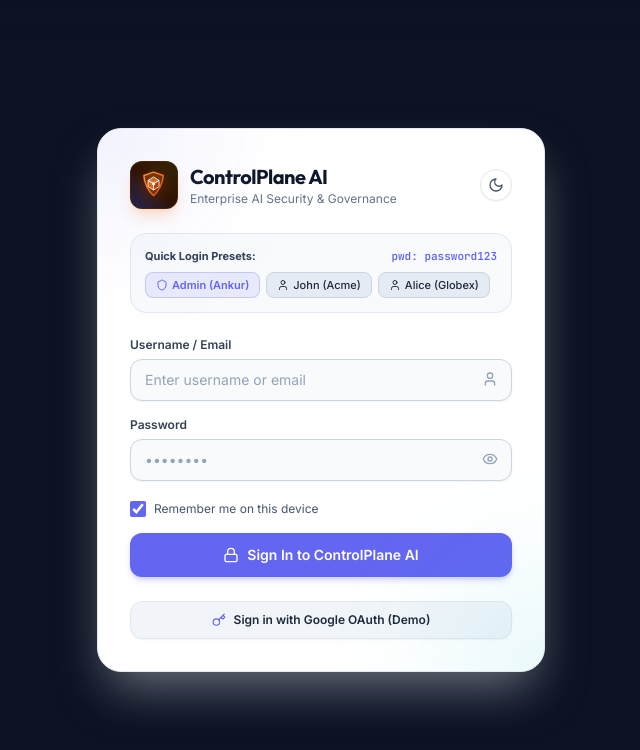
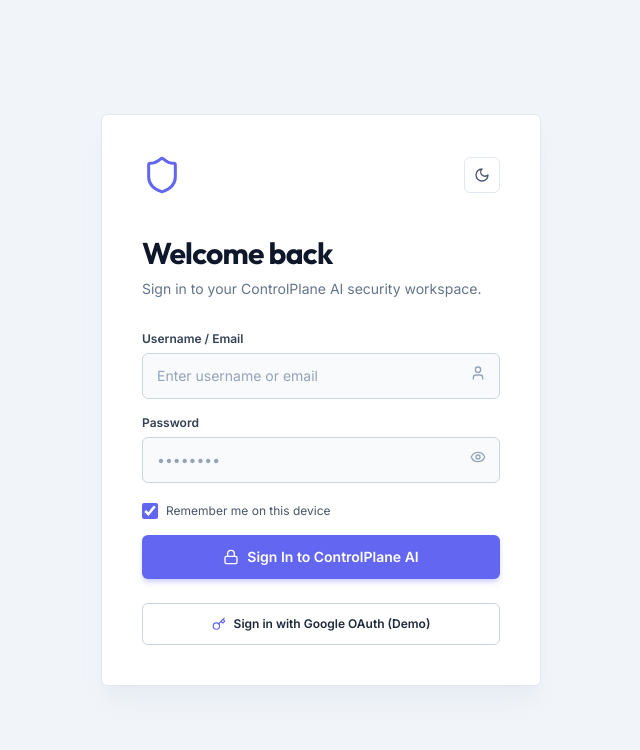
Before and after one commit to Ankur377823/ControlPlane-AI, a React (Vite) app in the folder frontend/: page / in a window 1280 px wide. Shown: the top 750 px of the page, without its empty margins (319-959 px from the left). Built offline with nearby package versions, Linux system fonts and the light colour scheme.

Commit message:
update login screen UI

```diff
--- a/frontend/src/components/modals/LoginScreen.jsx
+++ b/frontend/src/components/modals/LoginScreen.jsx
@@ -1,7 +1,6 @@
 import React, { useState } from 'react';
 import { useAuth } from '../../context/AuthContext';
 import { useTheme } from '../../context/ThemeContext';
-import { BrandLogo } from '../common/BrandLogo';
 import { Eye, EyeOff, Lock, User, Sun, Moon, Shield, Key } from 'lucide-react';
 
 export function LoginScreen() {
@@ -27,66 +26,25 @@
   };
 
   return (
-    <div className="fixed inset-0 z-50 flex items-center justify-center p-4 bg-slate-900/60 dark:bg-dark-900/80 backdrop-blur-xl animate-fade-in transition-colors">
-      <div className="w-full max-w-md bg-white dark:bg-dark-850 border border-slate-200 dark:border-slate-800 rounded-3xl p-6 sm:p-8 shadow-2xl shadow-slate-300/50 dark:shadow-black/80 relative overflow-hidden transition-colors">
-        {/* Subtle decorative glow */}
-        <div className="absolute -top-24 -left-24 w-48 h-48 bg-primary/10 dark:bg-primary/20 rounded-full blur-3xl pointer-events-none"></div>
-        <div className="absolute -bottom-24 -right-24 w-48 h-48 bg-accent-cyan/10 dark:bg-accent-cyan/15 rounded-full blur-3xl pointer-events-none"></div>
-
-        {/* Top Bar with Theme Toggle */}
-        <div className="flex items-center justify-between mb-6">
-          <div className="flex items-center gap-3">
-            <BrandLogo className="w-12 h-12 rounded-2xl" />
-            <div>
-              <h2 className="font-brand font-bold text-xl text-slate-900 dark:text-white tracking-tight">
-                ControlPlane AI
-              </h2>
-              <p className="text-xs text-slate-500 dark:text-slate-400">Enterprise AI Security & Governance</p>
-            </div>
-          </div>
+    <div className="fixed inset-0 z-50 flex items-center justify-center p-4 bg-slate-100 dark:bg-black transition-colors">
+      <div className="w-full max-w-[440px] bg-white dark:bg-dark-850 border border-slate-200 dark:border-slate-800 rounded-md p-8 sm:p-10 shadow-xl shadow-slate-200/60 dark:shadow-black/60 transition-colors">
+        <div className="flex items-center justify-between mb-10">
+          <Shield className="w-10 h-10 text-primary" strokeWidth={1.8} />
 
           <button
             onClick={toggleTheme}
-            className="w-8 h-8 rounded-full flex items-center justify-center border border-slate-200 dark:border-slate-700 bg-white dark:bg-slate-800/80 hover:bg-slate-100 dark:hover:bg-slate-700 text-slate-600 dark:text-slate-300 shadow-sm transition-colors"
+            className="w-9 h-9 rounded-md flex items-center justify-center border border-slate-200 dark:border-slate-700 bg-white dark:bg-dark-800 hover:bg-slate-50 dark:hover:bg-dark-700 text-slate-600 dark:text-slate-300 transition-colors"
             title={isDark ? 'Switch to light mode' : 'Switch to dark mode'}
           >
             {isDark ? <Sun className="w-4 h-4 text-slate-300" /> : <Moon className="w-4 h-4 text-slate-600" />}
           </button>
         </div>
 
-        {/* Preset Credential Chips */}
-        <div className="mb-6 p-3.5 rounded-2xl bg-slate-50 dark:bg-dark-900 border border-slate-200 dark:border-slate-800 text-xs text-slate-600 dark:text-slate-400 space-y-2">
-          <div className="flex items-center justify-between text-[11px] font-bold text-slate-700 dark:text-slate-300">
-            <span>Quick Login Presets:</span>
-            <span className="font-mono text-primary dark:text-accent-cyan">pwd: password123</span>
-          </div>
-          <div className="flex flex-wrap gap-1.5">
-            <button
-              type="button"
-              onClick={() => handleQuickFill('ankur@acme.com', 'password123')}
-              className="px-2.5 py-1 rounded-lg bg-primary/10 hover:bg-primary/20 border border-primary/25 text-primary dark:text-primary-light text-[11px] font-semibold transition-colors flex items-center gap-1"
-            >
-              <Shield className="w-3 h-3" />
-              <span>Admin (Ankur)</span>
-            </button>
-            <button
-              type="button"
-              onClick={() => handleQuickFill('john@acme.com', 'password123')}
-              className="px-2.5 py-1 rounded-lg bg-slate-200/80 hover:bg-slate-300 dark:bg-slate-800 dark:hover:bg-slate-700 border border-slate-300 dark:border-slate-700 text-slate-800 dark:text-slate-300 text-[11px] font-medium transition-colors flex items-center gap-1"
-            >
-              <User className="w-3 h-3" />
-              <span>John (Acme)</span>
-            </button>
-            <button
-              type="button"
-              onClick={() => handleQuickFill('alice@globex.com', 'password123')}
-              className="px-2.5 py-1 rounded-lg bg-slate-200/80 hover:bg-slate-300 dark:bg-slate-800 dark:hover:bg-slate-700 border border-slate-300 dark:border-slate-700 text-slate-800 dark:text-slate-300 text-[11px] font-medium transition-colors flex items-center gap-1"
-            >
-              <User className="w-3 h-3" />
-              <span>Alice (Globex)</span>
-            </button>
-          </div>
+        <div className="mb-8">
+          <h1 className="font-brand text-3xl font-bold text-slate-900 dark:text-white tracking-tight">Welcome back</h1>
+          <p className="text-sm text-slate-500 dark:text-slate-400 mt-2">Sign in to your ControlPlane AI security workspace.</p>
         </div>
+
 
         {/* Login Form */}
         <form onSubmit={handleSubmit} className="space-y-4">
@@ -101,7 +59,7 @@
                 onChange={(e) => setUsername(e.target.value)}
                 placeholder="Enter username or email"
                 required
-                className="w-full bg-slate-50 dark:bg-dark-900 border border-slate-300 dark:border-slate-700 rounded-xl px-3.5 py-2.5 text-sm text-slate-900 dark:text-white placeholder-slate-400 focus:outline-none focus:border-primary focus:ring-1 focus:ring-primary transition-colors shadow-sm"
+                className="w-full bg-slate-50 dark:bg-dark-900 border border-slate-300 dark:border-slate-700 rounded-md px-3.5 py-3 text-sm text-slate-900 dark:text-white placeholder-slate-400 focus:outline-none focus:border-primary focus:ring-1 focus:ring-primary/30 transition-colors"
               />
               <User className="w-4 h-4 text-slate-400 absolute right-3.5 top-3" />
             </div>
@@ -116,7 +74,7 @@
                 onChange={(e) => setPassword(e.target.value)}
                 placeholder="••••••••"
                 required
-                className="w-full bg-slate-50 dark:bg-dark-900 border border-slate-300 dark:border-slate-700 rounded-xl px-3.5 py-2.5 text-sm text-slate-900 dark:text-white placeholder-slate-400 focus:outline-none focus:border-primary focus:ring-1 focus:ring-primary transition-colors pr-10 shadow-sm"
+                className="w-full bg-slate-50 dark:bg-dark-900 border border-slate-300 dark:border-slate-700 rounded-md px-3.5 py-3 text-sm text-slate-900 dark:text-white placeholder-slate-400 focus:outline-none focus:border-primary focus:ring-1 focus:ring-primary/30 transition-colors pr-10"
               />
               <button
                 type="button"
@@ -144,7 +102,7 @@
           <button
             type="submit"
             disabled={loading}
-            className="w-full mt-2 py-3 rounded-xl bg-primary hover:bg-primary-hover text-white text-sm font-semibold shadow-md shadow-primary/25 transition-all duration-150 flex items-center justify-center gap-2 disabled:opacity-50"
+            className="w-full mt-2 py-3 rounded-md bg-primary hover:bg-primary-hover text-white text-sm font-semibold shadow-md shadow-primary/25 transition-all duration-150 flex items-center justify-center gap-2 disabled:opacity-50"
           >
             {loading ? (
               <span className="inline-block w-4 h-4 border-2 border-white/30 border-t-white rounded-full animate-spin"></span>
@@ -161,7 +119,7 @@
             <button
               type="button"
               onClick={() => googleLogin('ankur@acme.com', 'Ankur Kumar Singh')}
-              className="w-full py-2.5 rounded-xl bg-slate-100 hover:bg-slate-200 dark:bg-dark-800 dark:hover:bg-dark-700 border border-slate-200 dark:border-slate-700 text-slate-800 dark:text-slate-300 text-xs font-semibold transition-colors flex items-center justify-center gap-2 shadow-sm"
+              className="w-full py-3 rounded-md bg-white hover:bg-slate-50 dark:bg-dark-850 dark:hover:bg-dark-800 border border-slate-300 dark:border-slate-700 text-slate-800 dark:text-slate-300 text-xs font-semibold transition-colors flex items-center justify-center gap-2"
             >
               <Key className="w-3.5 h-3.5 text-primary" />
               <span>Sign in with Google OAuth (Demo)</span>
```
